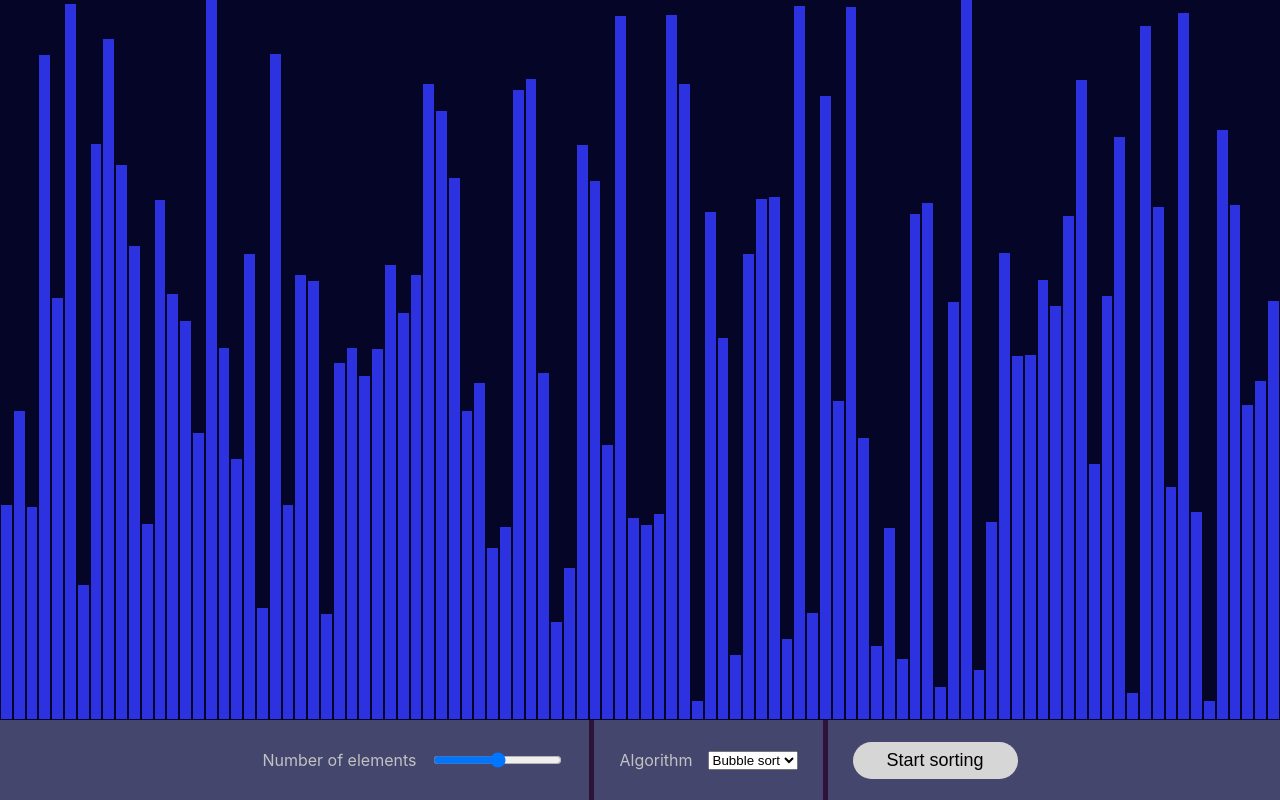
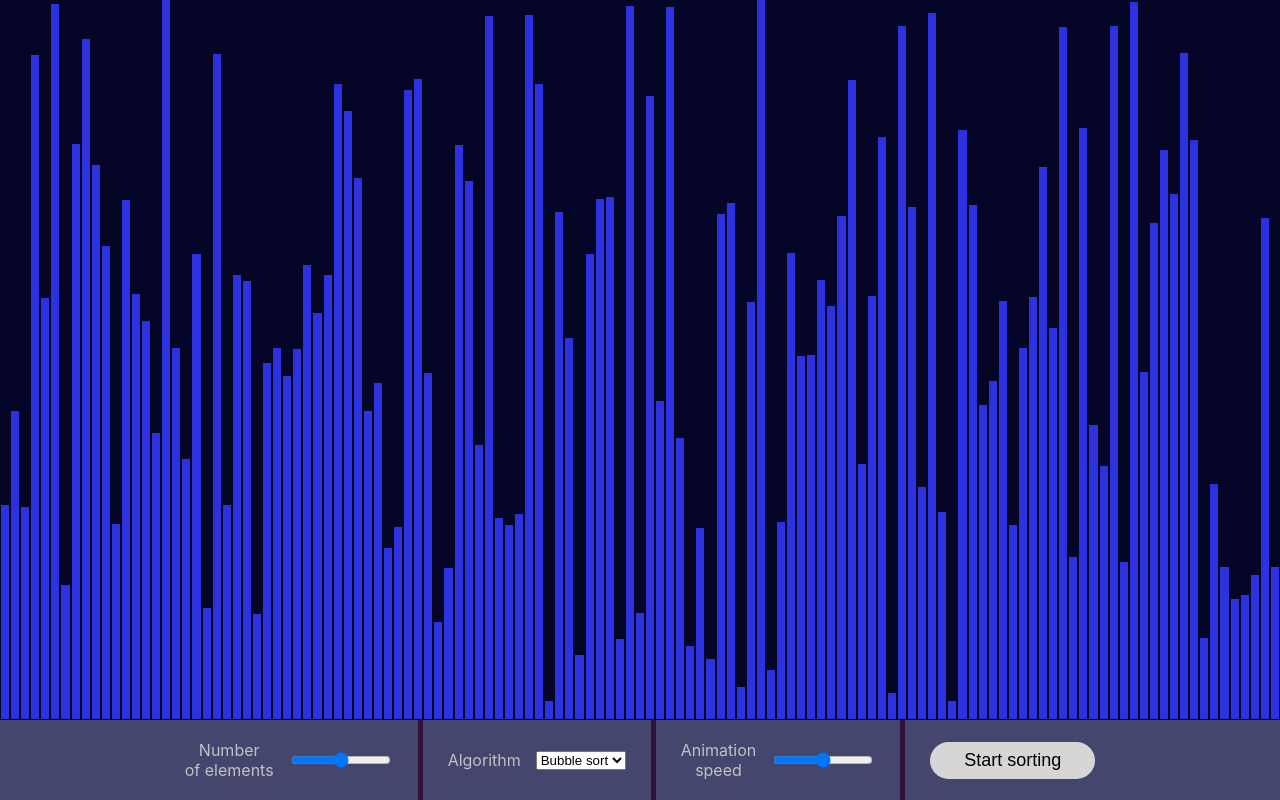
Before and after one commit to FilippoAiraldi/Sorting-Visualizer, a React (Create React App) app: page / in a window 1280 px wide. Built offline with nearby package versions, Linux system fonts and the light colour scheme; the HTML template or start-up script is replaced by a standard one.

Commit message:
Added Bubble Sort method

```diff
--- a/src/SortingVisualizer/Algorithms/Algorithms.js
+++ b/src/SortingVisualizer/Algorithms/Algorithms.js
@@ -1,68 +1,108 @@
-export function invokeSortingAlgorithm(method, array) {
-    if (array.length <= 1)
-        return [];
 
+import { CONSTS, getAnimationSpeedMultiplier, getBaseAnimationSpeed } from '../Constants.js'
+
+export async function invokeSortingAlgorithm(method, v) {
     switch (method) {
         case "bubble_sort":
-            return bubbleSort(array);
+            await bubbleSort(v);
+            break;
         default:
-            return [];
+            break;
     }
 }
 
-/* Animation = function () {
-    this.compared = []; // array of indeces of bars under comparison
-    this.swapped = [];  // array of (2) bars indeces to be swapped
-    this.sorted = [];   // non-cumulative array of sorted bars indeces
-    this.pivot = [];    // array of (1) bars indeces acting as pivot
-} */
+async function bubbleSort(v) {
+    // get animation speed
+    let speed = getBaseAnimationSpeed(v.length);
+    let updatedSpeed = updateAnimationSpeed(speed);
 
-function bubbleSort(v) {
-    /* WHAT ABOUT A SPECIAL DIV(INHERITED) THAT ACCEPTS NEW CSS
-    SELECTORS LIKE: SORTED, : COMPARED, ETC., EACH OF WHICH WITH
-    ITS COLORING SCHEME */
+    // initialize
+    let N = v.length;
+    let unsorted;
 
+    // start looping
+    do {
+        unsorted = false;
+        for (let i = 1; i < N; ++i) {
+            // update animation speed from UI
+            updatedSpeed = updateAnimationSpeed(speed);
 
+            // color bars under comparison
+            await color(v, [i - 1, i], CONSTS.COMPARED_COLOR, updatedSpeed, false);
 
-    return [];
-
-    let animations = [];
-    let N = v.length;
-    let swapped;
-
-    do {
-        // initialize new animation and
-        // suppose we are not gonna swap anything
-        let a = new Animation();
-        swapped = false;
-        for (let i = 1; i < N; ++i) {
-            // add the 2 bars under comparison to the animation
-            a.compared.push(i - 1);
-            a.compared.push(i);
-
-            // check if compared bars must be swapped
-            if (v[i - 1] > v[i]) {
-                // add compared bars to swapped in the animation
-                a.swap.push()
-
-                // actually swap the bar heights
+            if (v[i - 1].getHeight() > v[i].getHeight()) {
+                // color swapped bars
+                await color(v, [i - 1, i], CONSTS.SWAPPED_COLOR, updatedSpeed, false);
                 swap(v, i - 1, i);
-                swapped = true;
+                unsorted = true;
             }
         }
         N--;
+        // color sorted bar (always last one pointed by N)
+        await color(v, [N], CONSTS.SORTED_COLOR, updatedSpeed, true);
+    }
+    while (unsorted);
 
-        animations.push(a);
+    // color all bars as sorted
+    v.forEach(b => b.setColor(CONSTS.SORTED_COLOR));
+
+    /*  ORIGINAL BUBBLE SORT
+    let N = v.length;
+    let unsorted;
+    do {
+        unsorted = false;
+        for (let i = 1; i < N; ++i) {
+            if (v[i - 1] > v[i]) {
+                swap(v, i - 1, i);
+                unsorted = true;
+            }
+        }
+        N--;
     }
-    while (swapped);
-
-    return animations;
+    while (unsorted); */
 }
 
-function swap(array, a, b) {
-    let tmp = array[a];
-    array[a] = array[b];
-    array[b] = tmp;
+function updateAnimationSpeed(baseInterval) {
+    let multiplier = 1;
+    let speedControl = document.getElementsByName("speed-control")[0];
+    if (speedControl !== undefined) {
+        multiplier = getAnimationSpeedMultiplier(speedControl.valueAsNumber);
+        if (multiplier <= 0) {
+            multiplier = 1;
+        }
+    }
+    return baseInterval / multiplier;
+}
+
+function sleep(ms) {
+    return new Promise(resolve => setTimeout(resolve, ms));
+}
+
+function swap(v, a, b) {
+    let tmp = v[a].getHeight();
+    v[a].setHeight(v[b].getHeight());
+    v[b].setHeight(tmp);
+}
+
+async function color(v, indeces, color, interval, permanent = false) {
+    // if permant, just apply the new color, wait and return
+    if (permanent) {
+        indeces.forEach(i => {
+            v[i].setColor(color);
+        });
+        await sleep(interval);
+    }
+    // if not permant, save previous color, wait, reapply previous color, and return
+    else {
+        let old_colors = indeces.map(i => v[i].getColor());
+        indeces.forEach(i => {
+            v[i].setColor(color);
+        });
+        await sleep(interval);
+        indeces.forEach((i, j) => {
+            v[i].setColor(old_colors[j]);
+        });
+    }
 }
 
 /* function testAlgorithm(method, array) {
@@ -86,56 +126,3 @@ function swap(array, a, b) {
     }
     return true;
 } */
-
-
-
-/* const barOneStyle = arrayBars[0].style;
-    barOneStyle.backgroundColor = "red"; */
-
-    // get bars styles from Body, bars height array, and corresponding length
-/* let bars = Array.from(document.getElementsByClassName("array-bar")).map(b => b.style);
-let v = bars.map(b => parseFloat(b.height));
-let n = v.length;
-
-colorBars(bars, [1, 2, 3], "red", true);
-sleep(ANIMATION_SPEED);
-colorBars(bars, [4, 5, 6], "yellow", true); */
-
-
-/* function colorBars(bars, indeces, color, permanent = false) {
-    // bars - Array of bars styles
-    // indeces - Array of indeces of bars to modify
-    // color - New color as string
-    // permanent - Flag if color is permanent
-    indeces.forEach(i => bars[i].backgroundColor = color);
-    if (!permanent)
-        setTimeout(() => indeces.forEach(i => bars[i].backgroundColor = STD_COLOR), ANIMATION_SPEED);
-}
-
-function swap(bars, heights, x, y) {
-    // bars - Array of bars styles
-    // heights - Array of bars heights
-    // x - First index of the swapping
-    // y - Second index of the swapping
-
-    // swap heights array
-    let tmp = heights[x];
-    heights[x] = heights[y];
-    heights[y] = tmp;
-
-    // swap bars styles array (just backgroundColor and height)
-    let tmpClr = bars[x].backgroundColor;
-    let tmpH = bars[x].height;
-    bars[x].backgroundColor = bars[y].backgroundColor;
-    bars[x].height = bars[y].height;
-    bars[y].backgroundColor = tmpClr;
-    bars[y].height = tmpH;
-}
-
-function sleep(milliseconds) {
-    const date = Date.now();
-    let currentDate;
-    do {
-        currentDate = Date.now();
-    } while (currentDate - date < milliseconds);
-} */
--- a/src/SortingVisualizer/Body/ArrayBar.jsx
+++ b/src/SortingVisualizer/Body/ArrayBar.jsx
@@ -2,18 +2,37 @@ import React from 'react'
 import './ArrayBar.css'
 
 export default class ArrayBar extends React.Component {
-    /* constructor(props) {
+    constructor(props) {
         super(props)
-    } */
+        this.barRef = React.createRef();
+    }
+
+    setColor(color) {
+        this.barRef.current.style.backgroundColor = color;
+    }
+
+    getColor() {
+        return this.barRef.current.style.backgroundColor;
+    }
+
+    setHeight(h) {
+        this.barRef.current.style.height = `${h}%`;
+    }
+
+    getHeight() {
+        return parseFloat(this.barRef.current.style.height);
+    }
 
     render() {
         return (
             <div
+                ref={this.barRef}
                 className="array-bar"
                 style={{
-                    height: `${this.props.barHeight}%`,
-                    width: `${this.props.barWidth}%`
+                    height: `${this.props.height}%`,
+                    width: `${this.props.width}%`
                 }}
-            />);
+            />
+        );
     }
 }
--- a/src/SortingVisualizer/Body/Body.jsx
+++ b/src/SortingVisualizer/Body/Body.jsx
@@ -1,22 +1,19 @@
 import React from 'react'
 import ArrayBar from './ArrayBar'
+import { CONSTS } from '../Constants.js';
 import { invokeSortingAlgorithm } from '../Algorithms/Algorithms.js';
 import './Body.css'
-
-/* const STANDARD_COLOR = "#2c32e0";   // standard color for a bar
-const COMPARED_COLOR = "turquoise"; // color of bars under comparison
-const SWAPPED_COLOR = "darkred";    // color of swapped bars
-const SORTED_COLOR = "purple";      // color of sorted bars
-const PIVOT_COLOR = "green";        // color of bars acting as pivots
-let ANIMATION_SPEED = 10;           // in ms */
 
 export default class Body extends React.Component {
     constructor(props) {
         super(props)
         this.state = {
             array: [],
-            numberOfBars: 100
+            numberOfBars: CONSTS.INIT_BARS
         };
+
+        // an array of refs to each bar
+        this.barsRefs = new Array(CONSTS.MAX_BARS);
     }
 
     componentDidMount() {
@@ -38,29 +35,43 @@ export default class Body extends React.Component {
         return arr;
     }
 
-    sortArray(method) {
-        // get all array bars
-        // let bars = document.getElementsByName("whsss");
-        const bars = document.getElementsByTagName("ArrayBar");
-        console.log(bars.length);
+    async sortArray(method) {
+        // disable sorting controls
+        let controls = document.getElementsByName("sort-control");
+        controls.forEach(c => c.disabled = true);
 
-        /* // get animations for the selected algorithm
-        let animations = invokeSortingAlgorithm(method, this.state.array.slice());
+        // call the sorting algorithm (after filtering out null refs)
+        // corresponding to the method and wait for it to finish
+        let v = this.barsRefs.filter(ref => ref !== null);
+        if (v.length > 1) {
+            // color all bars as unsorted
+            v.forEach(b => b.setColor(CONSTS.STANDARD_COLOR));
 
-        // calculate animation speed
-        ANIMATION_SPEED = 5000; */
+            // proceed with sorting
+            await invokeSortingAlgorithm(method, v);
+        }
+
+        // enable sorting controls
+        controls.forEach(c => c.disabled = false);
     }
 
     render() {
+        // reset colors for all bars (that aren't null)
+        this.barsRefs.filter(r => r !== null).forEach(b => b.setColor(CONSTS.STANDARD_COLOR));
+
+        // compute width of each bar
         const w = 100 / this.state.numberOfBars;
+
+        // render bars
         return (
             <div className="array-container">
                 {
                     this.state.array.map((h, i) => (
                         <ArrayBar
                             key={i}
-                            barHeight={h}
-                            barWidth={w}
+                            height={h}
+                            width={w}
+                            ref={(instance) => { this.barsRefs[i] = instance }}
                         />
                     ))
                 }
--- /dev/null
+++ b/src/SortingVisualizer/Constants.js
@@ -0,0 +1,45 @@
+// modifiable constants
+let min_bars = 3;                       // minimum number of bars in the body
+let max_bars = 250;                     // maximum number of bars in the body
+
+let standard_color = "#2c32e0";          // standard color for a bar
+let compared_color = "darkturquoise";    // color of bars under comparison
+let swapped_color = "darkred";           // color of swapped bars
+let sorted_color = "purple";             // color of sorted bars
+let pivot_color = "green";               // color of bars acting as pivots
+
+let min_animation_speed = 0.25;          // min speed multiplier for animations
+let max_animation_speed = 4.0;         // max speed multiplier for animations
+// ---------------------------------------------------------------------------
+
+// dont modify objects and functions below
+export const CONSTS = {
+    MIN_BARS: min_bars,
+    MAX_BARS: max_bars,
+    INIT_BARS: Math.round((max_bars + min_bars) / 2),
+
+    STANDARD_COLOR: standard_color,
+    COMPARED_COLOR: compared_color,
+    SWAPPED_COLOR: swapped_color,
+    SORTED_COLOR: sorted_color,
+    PIVOT_COLOR: pivot_color,
+
+    MIN_ANIMATION_SPEED: 0,
+    MAX_ANIMATION_SPEED: 100,
+    INIT_ANIMATION_SPEED: 50
+};
+
+export function getAnimationSpeedMultiplier(p) {
+    let minp = CONSTS.MIN_ANIMATION_SPEED;
+    let maxp = CONSTS.MAX_ANIMATION_SPEED;
+
+    let minv = min_animation_speed;
+    let maxv = max_animation_speed;
+
+    let log_v = Math.log(minv) + (p - minp) * (Math.log(maxv) - Math.log(minv)) / (maxp - minp);
+    return Math.exp(log_v);
+}
+
+export function getBaseAnimationSpeed(x) {
+    return 376.3307 - (8.541539 / 0.02292797) * (1 - Math.exp(-0.02292797 * x));
+}
--- a/src/SortingVisualizer/SortingVisualizer.jsx
+++ b/src/SortingVisualizer/SortingVisualizer.jsx
@@ -11,13 +11,13 @@ export default class SortingVisualizer extends React.Component {
 
     render() {
         var ratio = 90; // [0 - 100]
+
         return (
             <div className="main-window">
                 <div style={{ height: `${ratio}vh` }}>
                     <Body ref={this.BodyRef} />
                 </div>
-                <div
-                    style={{ height: `${100 - ratio}vh` }}>
+                <div style={{ height: `${100 - ratio}vh` }}>
                     <ToolBar
                         handleRangeChanged={(n) => this.BodyRef.current.setNumberOfBars(n)}
                         startSortActivated={(method) => this.BodyRef.current.sortArray(method)} />
--- a/src/SortingVisualizer/ToolBar/ToolBar.jsx
+++ b/src/SortingVisualizer/ToolBar/ToolBar.jsx
@@ -1,5 +1,6 @@
 import React from 'react'
 import './ToolBar.css'
+import { CONSTS } from '../Constants.js';
 
 export default class ToolBar extends React.Component {
     constructor(props) {
@@ -8,23 +9,28 @@ export default class ToolBar extends React.Component {
     }
 
     render() {
-        const min = 5;
-        const max = 250;
-
         return (
             <div className="centered-item tool-bar">
-                <label className="centered-item text-box">Number of elements</label>
+                <label
+                    style={{ textAlign: "center" }}
+                    className="centered-item text-box">
+                    Number<br />of elements
+                </label>
                 <input
+                    name="sort-control"
                     type="range"
-                    min={min}
-                    max={max}
-                    defaultValue={(max + min) / 2} /* acts as initial value */
+                    style={{ width: "100px" }}
+                    min={CONSTS.MIN_BARS}
+                    max={CONSTS.MAX_BARS}
+                    defaultValue={CONSTS.INIT_BARS}
                     onChange={(e) => this.props.handleRangeChanged(e.target.value)} />
 
                 <div className="separator" />
 
+
                 <label className="centered-item text-box">Algorithm</label>
                 <select
+                    name="sort-control"
                     ref={this.SelectRef}
                     className="centered-item">
                     <option value="bubble_sort">Bubble sort</option>
@@ -33,8 +39,24 @@ export default class ToolBar extends React.Component {
 
                 <div className="separator" />
 
+                <label
+                    style={{ textAlign: "center" }}
+                    className="centered-item text-box">
+                    Animation<br />speed
+                </label>
+                <input
+                    name="speed-control"
+                    type="range"
+                    style={{ width: "100px" }}
+                    min={CONSTS.MIN_ANIMATION_SPEED}
+                    max={CONSTS.MAX_ANIMATION_SPEED}
+                    defaultValue={CONSTS.INIT_ANIMATION_SPEED} />
+
+                <div className="separator" />
+
                 <button
-                    className="button"
+                    name="sort-control"
+                    className="sort-button"
                     onClick={() => {
                         var e = this.SelectRef.current;
                         this.props.startSortActivated(e.options[e.selectedIndex].value);
```
Also changed, not shown: src/SortingVisualizer/ToolBar/ToolBar.css (+10 -6 lines).
